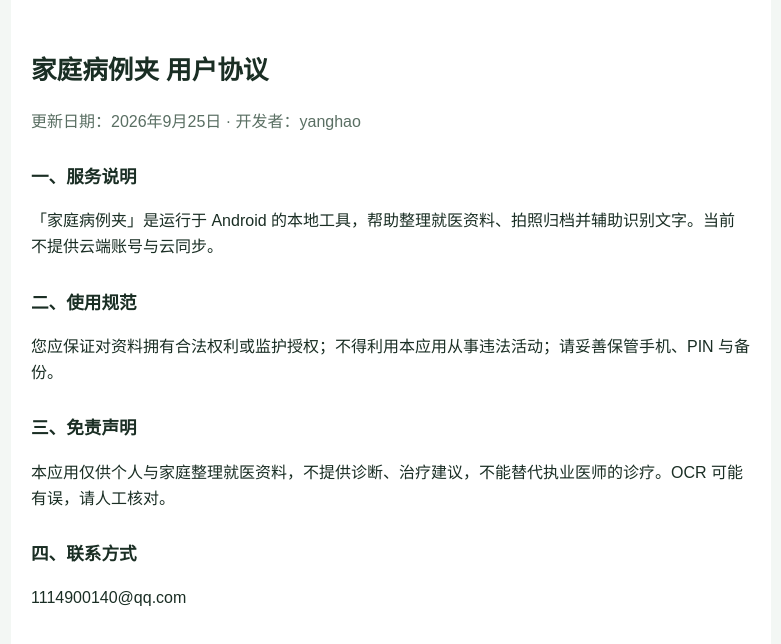
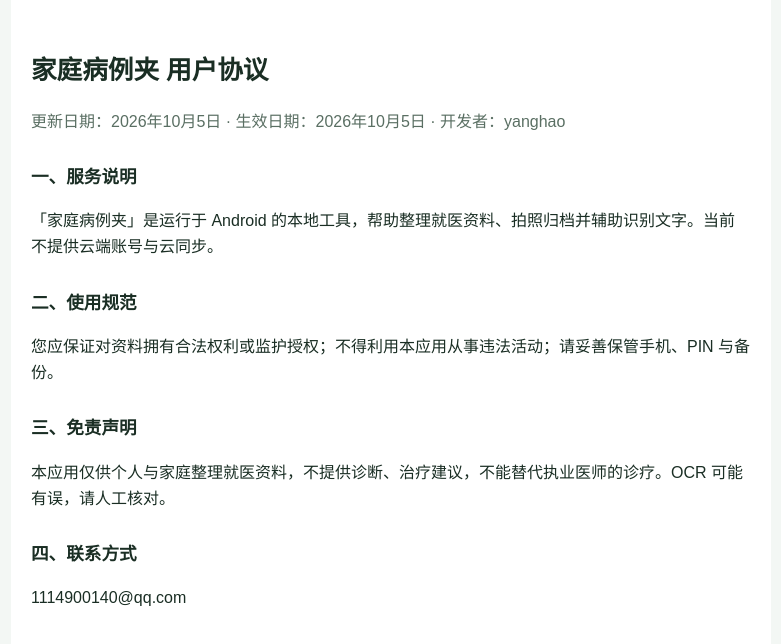
Before and after one commit to yanghao624/family-med-legal, a plain HTML site: page user-agreement.html in a window 1280 px wide. Shown: the whole page, without its empty margins (249-1030 px from the left). Drawn offline with Linux system fonts and the light colour scheme.

Commit message:
Add files via upload

```diff
--- a/user-agreement.html
+++ b/user-agreement.html
@@ -13,7 +13,7 @@
 <body>
 <main>
   <h1>家庭病例夹 用户协议</h1>
-  <p class="meta">更新日期：2026年9月25日 · 开发者：yanghao</p>
+  <p class="meta">更新日期：2026年10月5日 · 生效日期：2026年10月5日 · 开发者：yanghao</p>
   <h2>一、服务说明</h2>
   <p>「家庭病例夹」是运行于 Android 的本地工具，帮助整理就医资料、拍照归档并辅助识别文字。当前不提供云端账号与云同步。</p>
   <h2>二、使用规范</h2>
```
Also changed, not shown: privacy-policy.html (+1 -1 lines).
